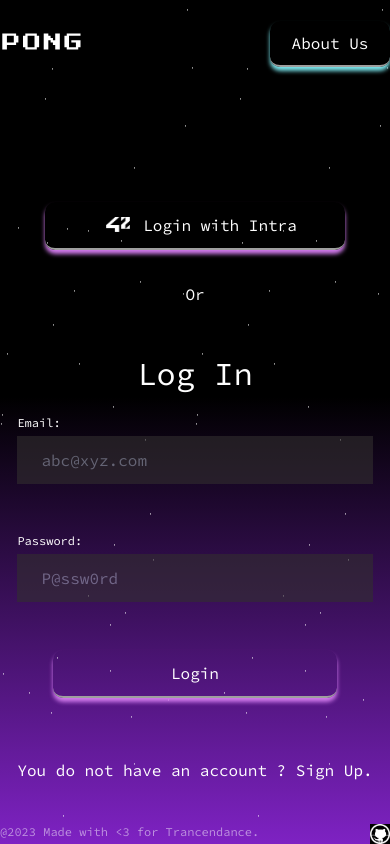
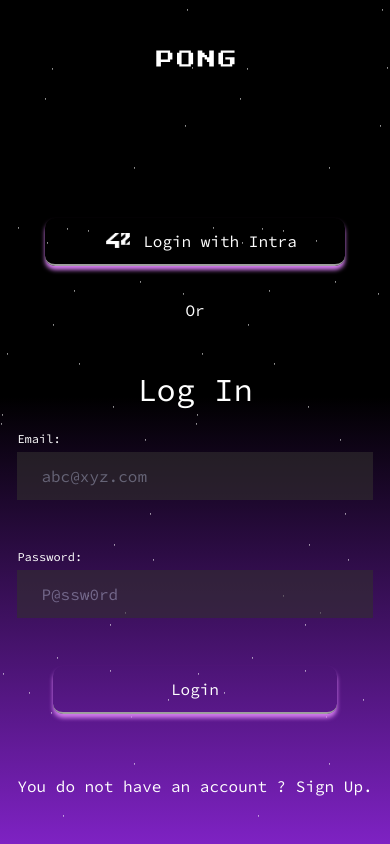
Before and after one commit to chzabakh/last_tr, a Next.js app: page /login in a window 390 px wide. Built offline with nearby package versions, Linux system fonts and the light colour scheme.

Commit message:
responsive home and footer

```diff
--- a/src/components/Button/button.module.css
+++ b/src/components/Button/button.module.css
@@ -45,3 +45,11 @@
     transform: scale(1.03);
     box-shadow: 2px 4px 4px 0px hwb(184 48% 7%);
 }
+
+
+@media (max-width: 768px) {
+    .buttonSmall
+    {
+      align-self: center;
+    }
+  }
--- a/src/components/footer/footer.tsx
+++ b/src/components/footer/footer.tsx
@@ -1,14 +1,16 @@
 import React from 'react'
 import styles from './page.module.css'
 import Image from 'next/image'
-import images from '../../../public/images.png'
+import gb from '../../../public/gb.png'
+import Link from 'next/link'
 const Footer = () => {
   return (
-    // text-xs w-full flex justify-between right-4 flex-end absolute opacity-[0.5]
-    <div className="flex justify-between w-full text-xs">
-        <div className=' opacity-[0.5]' >@2023 Made with &lt;3 for Trancendance.</div>
-        <Image src={images} width={20} height={20} alt="" />
-    </div>
+    <div className="hidden md:flex justify-between w-full text-xs mb-3">
+    <div className='opacity-50'>@2023 Made with &lt;3 for Trancendance.</div>
+    <Link href="https://github.com/chzabakh/last_tr" target="blank">
+      <Image src={gb} width={16} height={16} alt="" />
+    </Link>
+  </div>
   )
 }
 
--- a/src/components/navbar/navbar.tsx
+++ b/src/components/navbar/navbar.tsx
@@ -3,9 +3,7 @@ import React from "react";
 import Link from "next/link";
 import styles from "./page.module.css";
 import SmallButton from "../Button/smallButton";
-import contact from "@/pages/contact";
-import about from "@/pages/about";
-// import {Link} from 'react-router-dom'
+
 const link = [
   {
     id: 1,
@@ -23,7 +21,7 @@ const Navbar = () => {
           viewBox="0 0 166 54"
           fill="none"
           xmlns="http://www.w3.org/2000/svg"
-          className="aw-1/3 ajustify-start"
+          className={styles.logo}
         >
           <path
             d="M36.791 25.209H32.209V29.791H13.791V39H4.60449V6.79102H32.209V11.3955H36.791V25.209ZM27.6045 25.209V11.3955H13.791V25.209H27.6045ZM78.209 34.3955H73.627V39H50.627V34.3955H46.0225V11.3955H50.627V6.79102H73.627V11.3955H78.209V34.3955ZM69.0225 34.3955V11.3955H55.209V34.3955H69.0225ZM119.627 39H110.44V29.791H105.836V25.209H101.231V20.6045H96.627V39H87.4404V6.79102H96.627V11.3955H101.231V16H105.836V20.6045H110.44V6.79102H119.627V39ZM161.045 34.3955H156.463V39H133.463V34.3955H128.858V11.3955H133.463V6.79102H161.045V11.3955H138.045V34.3955H151.858V25.209H142.649V20.6045H161.045V34.3955Z"
@@ -38,7 +36,9 @@ const Navbar = () => {
           </Link>
         ))}
       </div>
-      <SmallButton url="about" text="About Us" />
+      <div className={styles.about}>
+      <SmallButton url="about" text="About Us"/>
+      </div>
     </div>
   );
 };
--- a/src/components/navbar/page.module.css
+++ b/src/components/navbar/page.module.css
@@ -47,8 +47,19 @@
 }
 
 @media (max-width: 768px) {
-  .links
+  .links, .about
   {
     visibility: hidden;
   }
+
+  .container
+  {
+    justify-content: center;
+    align-items: center;
+    flex-direction: column;
+  }
+  .logo {
+    margin-top: 90px;
+  }
+
 }
--- a/src/pages/homepage.tsx
+++ b/src/pages/homepage.tsx
@@ -18,7 +18,7 @@ export default function Homepage() {
   return (
     <Layout>
       <div className="flex flex-row items-center max-h-full">
-        <div className="flex justify-evenly flex-col md:w-[40%] h-[500px] sm:w-[100%]">
+        <div className={`flex justify-evenly flex-col md:w-[40%] h-[500px] sm:w-[100%] ${styles.content}`}>
           <TypeAnimation
             sequence={[
               "Welcome to the online Pong Game!",
@@ -34,7 +34,9 @@ export default function Homepage() {
           <p className={styles.desc}>
             Join us now and dive into the fun of Pong Game!
           </p>
+          <div className={styles.play}>
           <SmallButton url="login" text="Play now" />
+          </div>
         </div>
         <div className={`w-[50%] flex justify-items-end justify-end  ${styles['item2']}`}>
           <Image alt="" src={bg} className="h-[650px] w-[700px] hidden md:block" />
--- a/src/styles/globals.css
+++ b/src/styles/globals.css
@@ -35,7 +35,7 @@ body {
     z-index: 1;
     max-width: 100%;
     overflow-x: hidden;
-    overflow-y: hidden;
+    /* overflow-y: hidden; */
     max-height: 100vh;
     /* overflow-y: auto; */
     color: white;
```
Also changed, not shown: src/styles/homepage.module.css (+12 -9 lines), public/gb.png (added).
